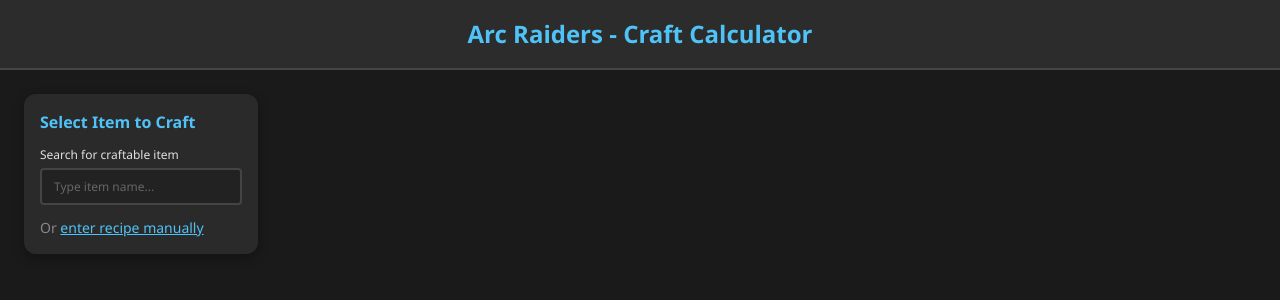
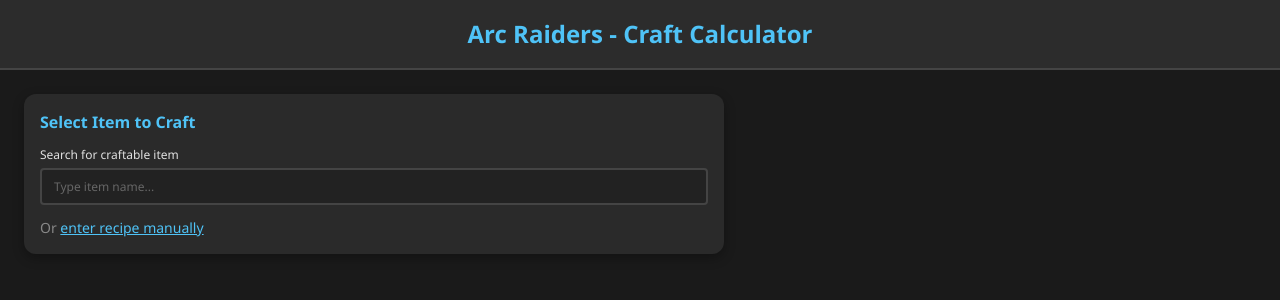
Before and after one commit to baschny/arcraiders-craft-calculator, a React (Vite) app: page / in a window 1280 px wide. Shown: the top 300 px of the page. Built offline with nearby package versions, Linux system fonts and the light colour scheme.

Commit message:
Fix calculator width to maintain consistent size
Set fixed width (700px) and minimum width (600px) for calculator box to prevent it from appearing narrow when no item is selected. This ensures the search box looks consistent whether an item is selected or not.

```diff
--- a/src/styles/_calculator.scss
+++ b/src/styles/_calculator.scss
@@ -2,8 +2,9 @@
 
 .calculator {
   flex: 0 1 auto;
+  width: 700px;
   max-width: 700px;
-  min-width: 0;
+  min-width: 600px;
 
   .selected-item-display {
     display: flex;
```
